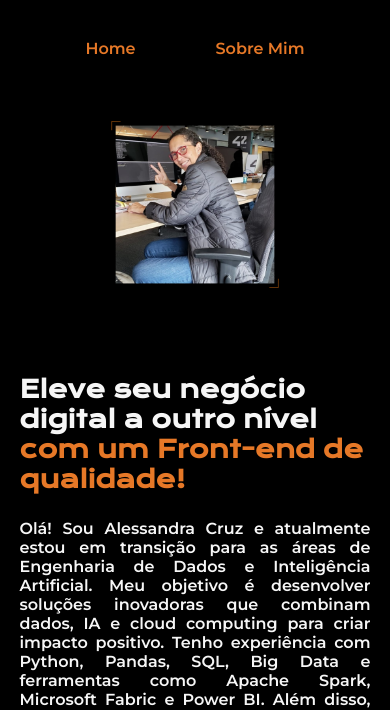
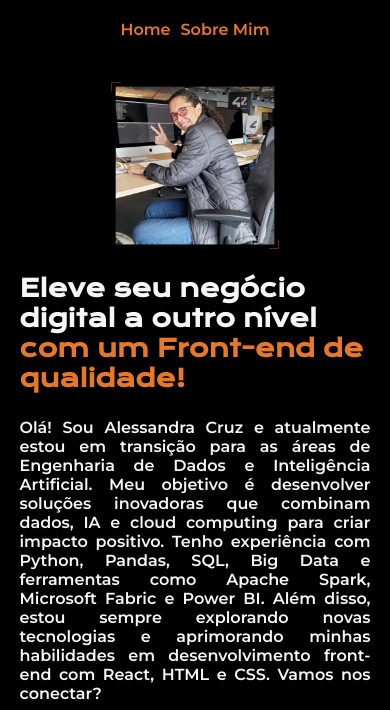
Before and after one commit to alessandracruz/portfolio, a plain HTML site: page index.html in a window 390 px wide. Shown: the top 710 px of the page. Drawn offline with nearby package versions, Linux system fonts and the light colour scheme.

Commit message:
Ajuste style

```diff
--- a/style/style.css
+++ b/style/style.css
@@ -116,18 +116,20 @@ body {
     font-weight: 400;
 }
 
-@media (max-width: 1200px) {
+@media (max-width: 768px) {
     .cabecalho {
-        padding: 10%;
+        padding: 5%;
     }
 
     .cabecalho__menu{
         justify-content: center;
+        gap: 10px;
     }
 
     .apresentacao {
         flex-direction: column-reverse;
         padding: 5%;
+        gap: 20px;
     }
 
     .apresentacao__conteudo {
```
